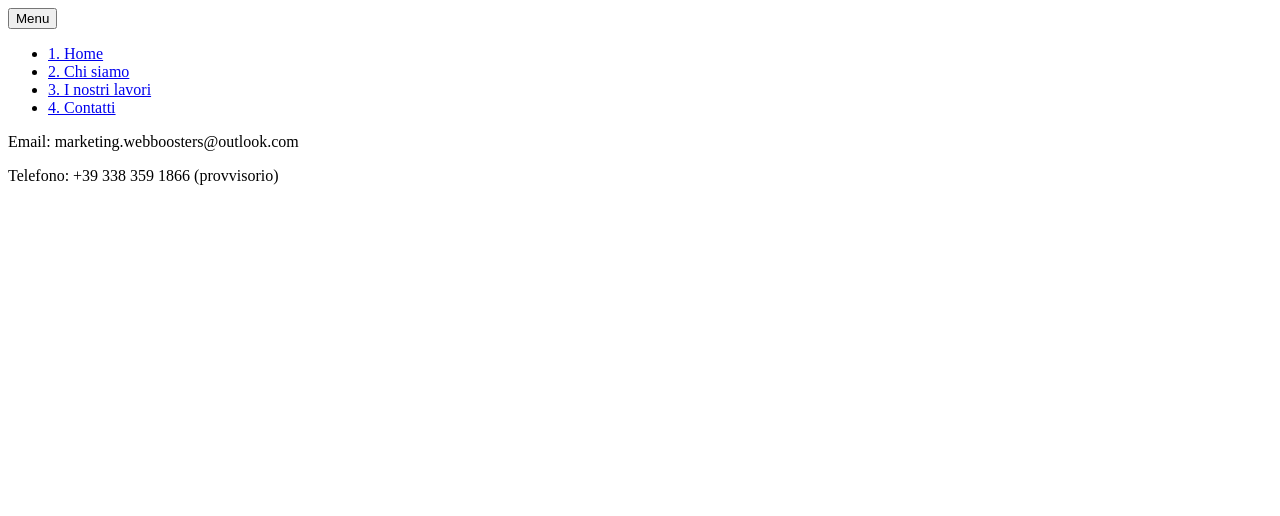
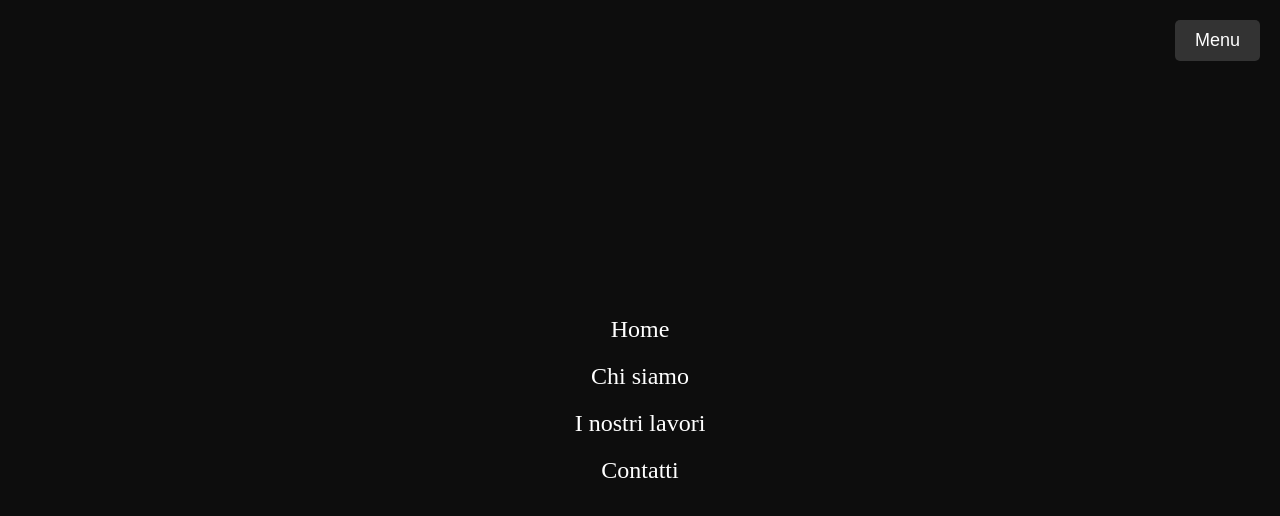
Before and after one commit to Tronco2018/webboosters-portfolio, a plain HTML site: page bottone.html in a window 1280 px wide. Both pictures are taken after a click on the button "Menu". Drawn offline with Linux system fonts and the light colour scheme.

Commit message:
ho reso il menu a tendina e sistemato html

```diff
--- a/bottone.html
+++ b/bottone.html
@@ -1,36 +1,36 @@
 <!DOCTYPE html>
 <html lang="it">
 <head>
+  <link rel="stylesheet" href="styles.css">
   <meta charset="UTF-8">
-  <title>Menu Overlay</title>
-  <script src="script.js"></script>
+  <title>Menu con dissolvenza</title>
 </head>
-  <style>
-    .hidden{
-      display: none;
-    }
-  </style>
 <body>
 
-  <!-- Bottone per aprire il menu -->
-  <button id="menuButton" onclick="toggleMenu()">Menu</button>
+  <!-- Bottone -->
+  <button id="menuButton">Menu</button>
 
-  <!-- Menu a sovrapposizione nascosto -->
-  <div id="overlayMenu" class="overlay hidden">
-    <nav id="menu">
+  <!-- Menu overlay -->
+  <div id="overlayMenu" class="overlay">
+    <nav>
       <ul>
-        <li><a href="index.html">1. Home</a></li>
-        <li><a href="chi-siamo.html">2. Chi siamo</a></li>
-        <li><a href="i-nostri-lavori.html">3. I nostri lavori</a></li>
-        <li><a href="index.html#contatti">4. Contatti</a></li>
+        <li><a href="index.html">Home</a></li>
+        <li><a href="chi-siamo.html">Chi siamo</a></li>
+        <li><a href="lavori.html">I nostri lavori</a></li>
+        <li><a href="#contatti">Contatti</a></li>
       </ul>
     </nav>
-    </div>
-    <div class="info-contatti">
-      <p>Email: marketing.webboosters@outlook.com</p>
-      <p>Telefono: +39 338 359 1866 (provvisorio)</p>
-    </div>
+  </div>
 
+  <!-- JavaScript -->
+  <script>
+    const menuBtn = document.getElementById("menuButton");
+    const overlay = document.getElementById("overlayMenu");
+
+    menuBtn.addEventListener("click", () => {
+      overlay.classList.toggle("show");
+    });
+  </script>
 
 </body>
 </html>
--- a/script.js
+++ b/script.js
@@ -1,4 +1,6 @@
-function toggleMenu(){
-    const menu = document.getElementById("overlayMenu");
-    menu.classList.toggle("hidden");
-}
+const menuBtn = document.getElementById("menuButton");
+const overlay = document.getElementById("overlayMenu");
+
+menuBtn.addEventListener("click", () => {
+  overlay.classList.toggle("show");
+});
--- /dev/null
+++ b/styles.css
@@ -0,0 +1,57 @@
+    /* Bottone menu */
+    #menuButton {
+      position: fixed;
+      top: 20px;
+      right: 20px;
+      z-index: 1100;
+      padding: 10px 20px;
+      font-size: 18px;
+      cursor: pointer;
+      background-color: #333;
+      color: white;
+      border: none;
+      border-radius: 5px;
+    }
+
+    /* Overlay menu */
+    .overlay {
+      position: fixed;
+      top: 0;
+      left: 0;
+      width: 100%;
+      height: 100%;
+      background-color: rgba(0, 0, 0, 0.95);
+      opacity: 0;
+      visibility: hidden;
+      transition: opacity 0.4s ease, visibility 0.4s ease;
+      display: flex;
+      justify-content: center;
+      align-items: center;
+      z-index: 1000;
+    }
+
+    .overlay.show {
+      opacity: 1;
+      visibility: visible;
+    }
+
+    /* Stile del menu */
+    nav ul {
+      list-style: none;
+      text-align: center;
+      padding: 0;
+    }
+
+    nav ul li {
+      margin: 20px 0;
+    }
+
+    nav ul li a {
+      font-size: 24px;
+      color: white;
+      text-decoration: none;
+    }
+
+    nav ul li a:hover {
+      text-decoration: underline;
+    }
```
Also changed, not shown: index.html (+15 -10 lines), bottone-style.css (deleted).
